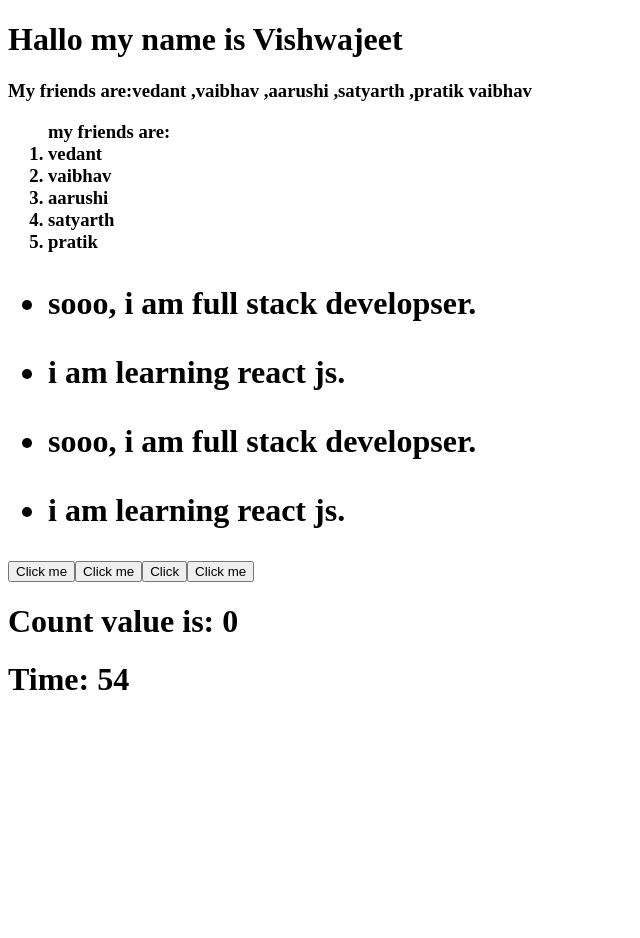
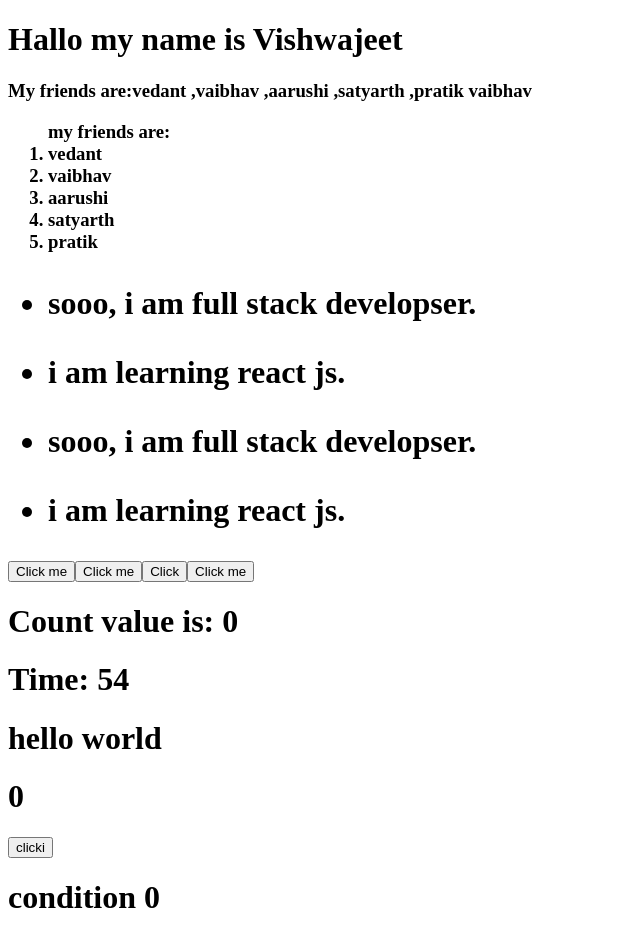
Before and after one commit to vishwa-mern/html-css-js-projects, a React (Vite) app in the folder react-app/: page / in a window 1280 px wide. Shown: the whole page, without its empty margins (0-640 px from the left). Before the commit the page ends 800 px from the top, so only its background shows below. Built offline with nearby package versions, Linux system fonts and the light colour scheme.

Commit message:
i will learn state in terneryoperatory

```diff
--- a/react-app/src/App.jsx
+++ b/react-app/src/App.jsx
@@ -36,7 +36,7 @@ function App() {
         <button onClick={()=>setCount1(count1+1)}>Click me</button>
         <h1>Count value is: {count1}</h1>
         <Time/>
-
+       <Click/>
     </div>
   )
 }
@@ -47,7 +47,6 @@ function Learn(){
       <Course/>
       <h1>
          <ul>
-
           <li>
               i am learning react js.
           </li>
@@ -63,7 +62,32 @@ function Learn(){
       <h1>
         hello world
       </h1>
+      <Count/>
     </div>
    )
 }
+function Count(){
+  const [count, setCount] = useState(0);
+  return (
+    <div>
+      <h1>{count}</h1>
+      <button onClick={
+        ()=>setCount(count+1)
+      } >clicki</button>
+      {
+      count === 0 ? <h1>condition 0</h1>
+      :count ===1 ?<h1>condition 1</h1>
+      :count ===2 ? <h1>condition2</h1>
+      :count ===3 ?<h1>condition3</h1>
+      :count ===4 ?<h1>condition4</h1>
+      :count ===5 ?<h1>condition5</h1>
+      :count ===6 ?<h1>condition6</h1>
+      :count ===7 ?<h1>condition7</h1>
+      :count ===8 ?<h1>condition8</h1>
+      :count ===9 ?<h1>condition9</h1>
+      :<h1>condition10</h1>
+      }
+    </div>
+    )
+}
 export default App
```
